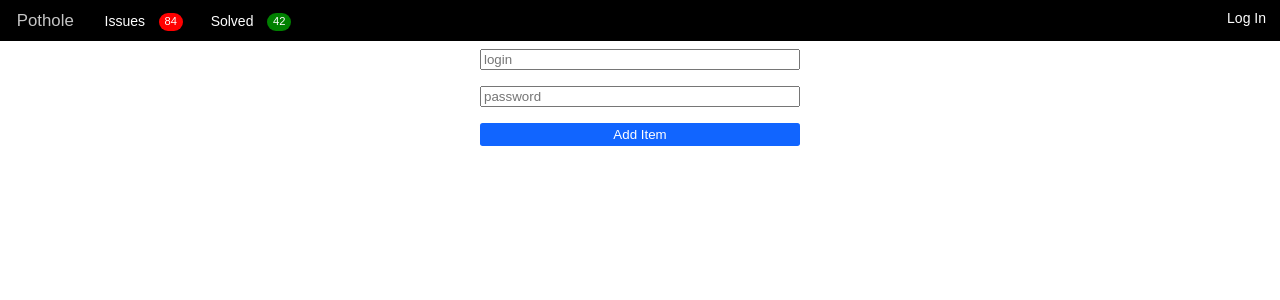
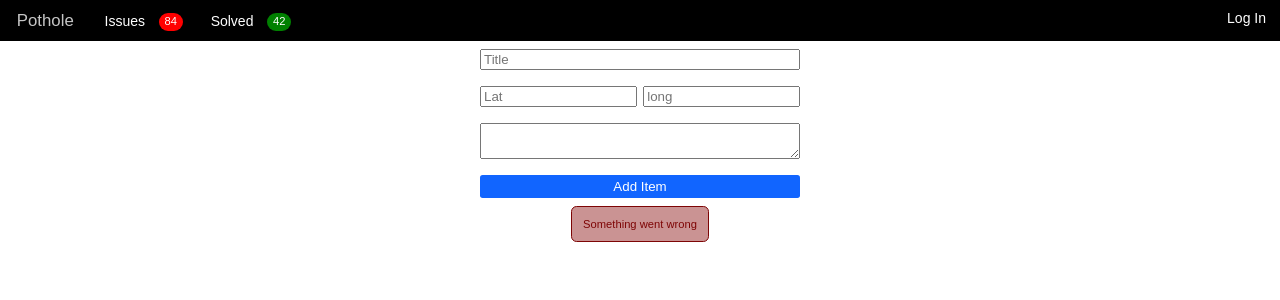
Before and after one commit to kse-advanced-frontend-with-typescript/pothole-ts, a React app: page /add in a window 1280 px wide. Shown: the top 300 px of the page. Built offline with nearby package versions, Linux system fonts and the light colour scheme.

Commit message:
add add item page

```diff
--- a/src/Components/NotificationElement/styles.css
+++ b/src/Components/NotificationElement/styles.css
@@ -1,6 +1,6 @@
 .notification {
     font-family: 'Arial';
-    font-size: 1em;
+    font-size: 0.7em;
     color: #393939;
     padding: 1em;
     border: 1px solid #393939;
--- a/src/Pages/addItemPage/AddItemPage.tsx
+++ b/src/Pages/addItemPage/AddItemPage.tsx
@@ -1,5 +1,6 @@
 import {Button} from '../../Components/Button/Button';
 import styles from './style.css';
+import {NotificationElement} from '../../Components/NotificationElement/NotificationElement';
 
 export const AddItemPage: React.FC = () => {
     const onLoginSubmit: React.FormEventHandler = (e) => {
@@ -9,16 +10,28 @@ export const AddItemPage: React.FC = () => {
 
     return <form onSubmit={onLoginSubmit} className={styles.form}>
         <div className={styles.row}>
-                <input  className={styles.input} type="text" placeholder='login' />
+            <input className={styles.input} type="text" placeholder='Title'/>
         </div>
 
-            <div  className={styles.row}>
-                <input  className={styles.input} type="pasword"  placeholder='password'/>
+        <div className={styles.row}>
+            <div className={styles.subrow}>
+                <input className={styles.input} type="text" placeholder='Lat'/>
+            </div>
+            <div className={styles.subrow}>
+                <input className={styles.input} type="text" placeholder='long'/>
+            </div>
+
+        </div>
+
+        <div className={styles.row}>
+            <textarea name="" className={styles.textarea} ></textarea>
         </div>
 
         <div className={styles.row}>
             <Button layout='fillAll'>Add Item</Button>
         </div>
 
+        <NotificationElement message='Something went wrong' level='error' />
+
     </form>;
 };
--- a/src/Pages/addItemPage/style.css
+++ b/src/Pages/addItemPage/style.css
@@ -10,9 +10,20 @@
     width: 80%;
     margin: 0 auto;
     padding: 2%;
+    display: flex;
+    gap: 2%;
 }
 
 .input {
     width: 100%;
     box-sizing: border-box;
 }
+
+.textarea {
+    width: 100%;
+    box-sizing: border-box;
+}
+
+.subrow {
+    width: 50%;
+}
```
Lines whose indentation alone changed are shown as unchanged.
